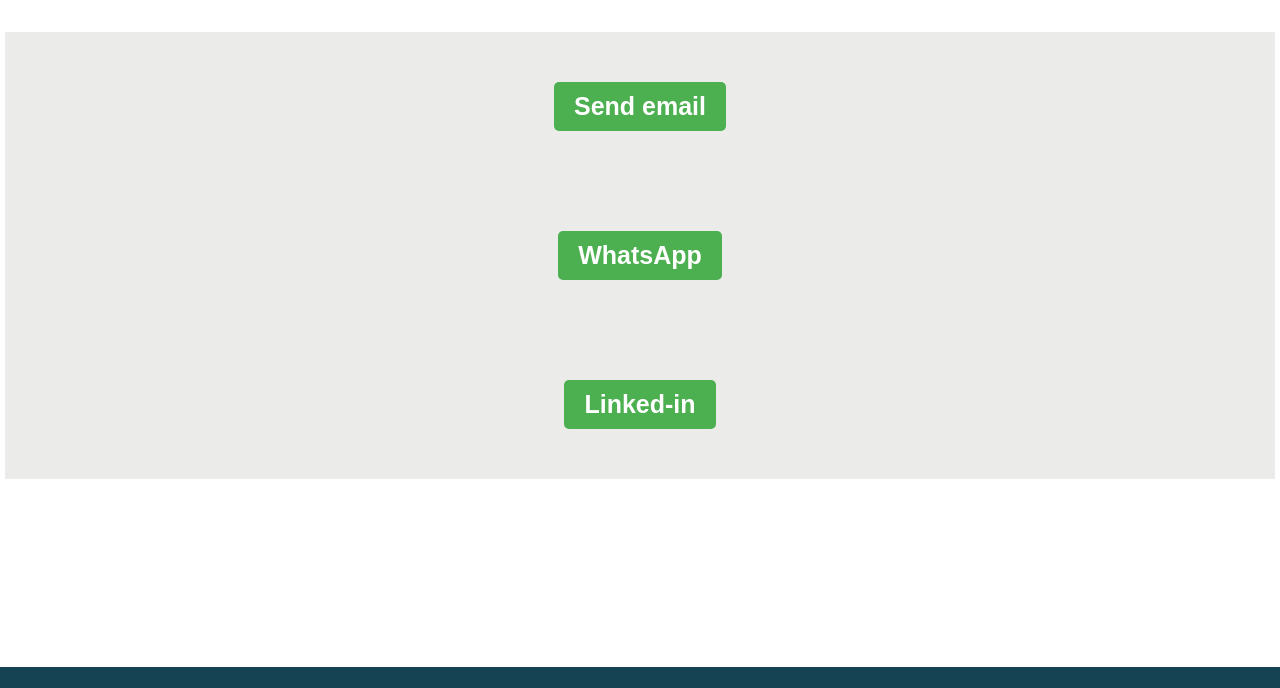
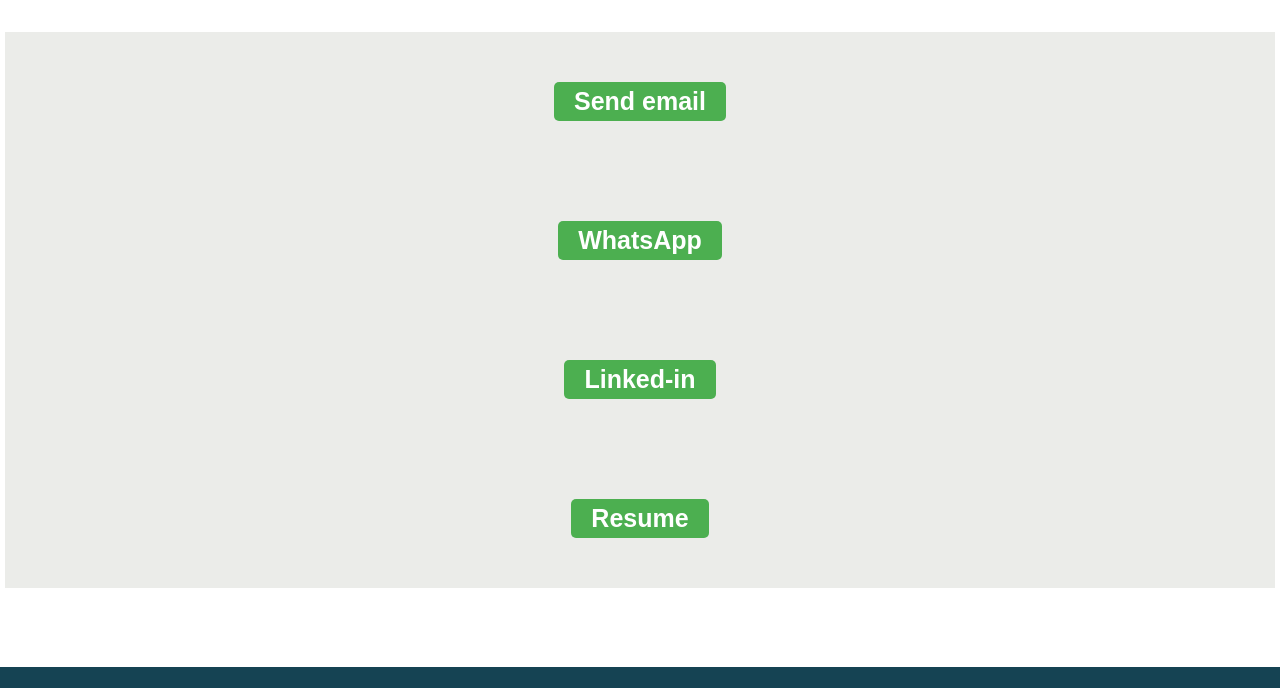
Before and after one commit to ray5123/rajan.github.io, a plain HTML site: page contact/index.html in a window 1280 px wide. Shown: the part 101-789 px from the top of the page. Drawn offline with Linux system fonts and the light colour scheme; a web font is replaced by a local one.

Commit message:
resume added

```diff
--- a/contact/index.html
+++ b/contact/index.html
@@ -36,6 +36,8 @@
       <p><a class="button" href="https://wa.me/+9779869768424">WhatsApp</a>
       </p>
      <p><a class="button" href="https://www.linkedin.com/in/rajan-shrestha-35857a273/">Linked-in</a></p>
+     <p><a class="button" href="../cv/Rajan__Shrestha_Comp_230710_192343[1].pdf">Resume</a></p>
+
       <!-- <form action="">
         <label for="name">Name</label>
         <input type="text" name="name" id="name" required />
--- a/style/style.css
+++ b/style/style.css
@@ -348,6 +348,7 @@
 
 .form-section {
   min-height: 80vh;
+  padding: 10px 20px;
   /* background-color: aliceblue; */
   display: -webkit-box;
   display: -ms-flexbox;
@@ -367,7 +368,7 @@
 }
 
 .form-section p {
-  padding: 5rem 10rem;
+  padding: 5rem;
   background-color: rgb(235, 236, 233);
    /* -webkit-box-shadow: 0px 10px 10px rgba(0, 0, 0, 0.2), 0px 20px 40px rgba(0, 0, 0, 0.2); */
           /* box-shadow: 0px 10px 10px rgba(0, 0, 0, 0.2), 0px 20px 40px rgba(0, 0, 0, 0.2); */
@@ -435,7 +436,7 @@
 }
 .button {
   display: inline-block;
-  padding: 10px 20px;
+  padding: 5px 20px;
   background-color: #4CAF50;
   color: white;
   text-decoration: none;
```
Also changed, not shown: 1 other file.
